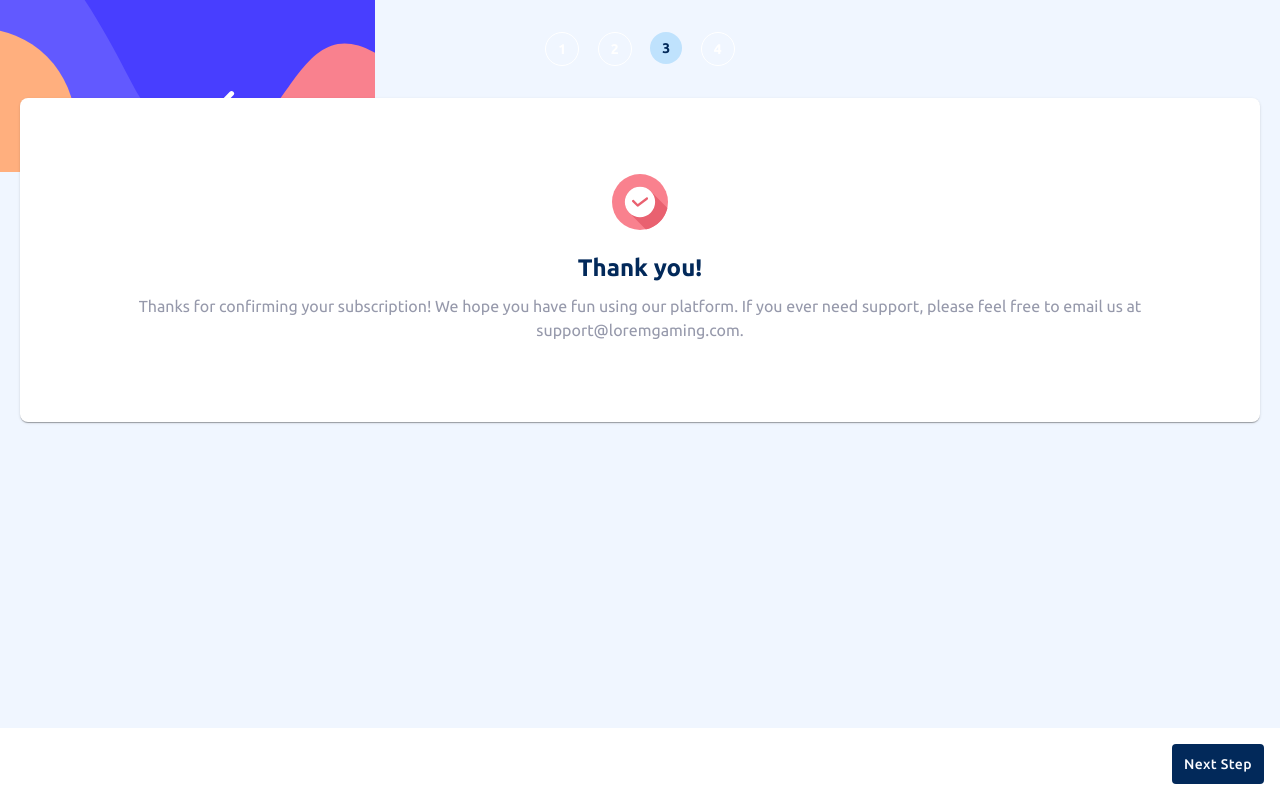
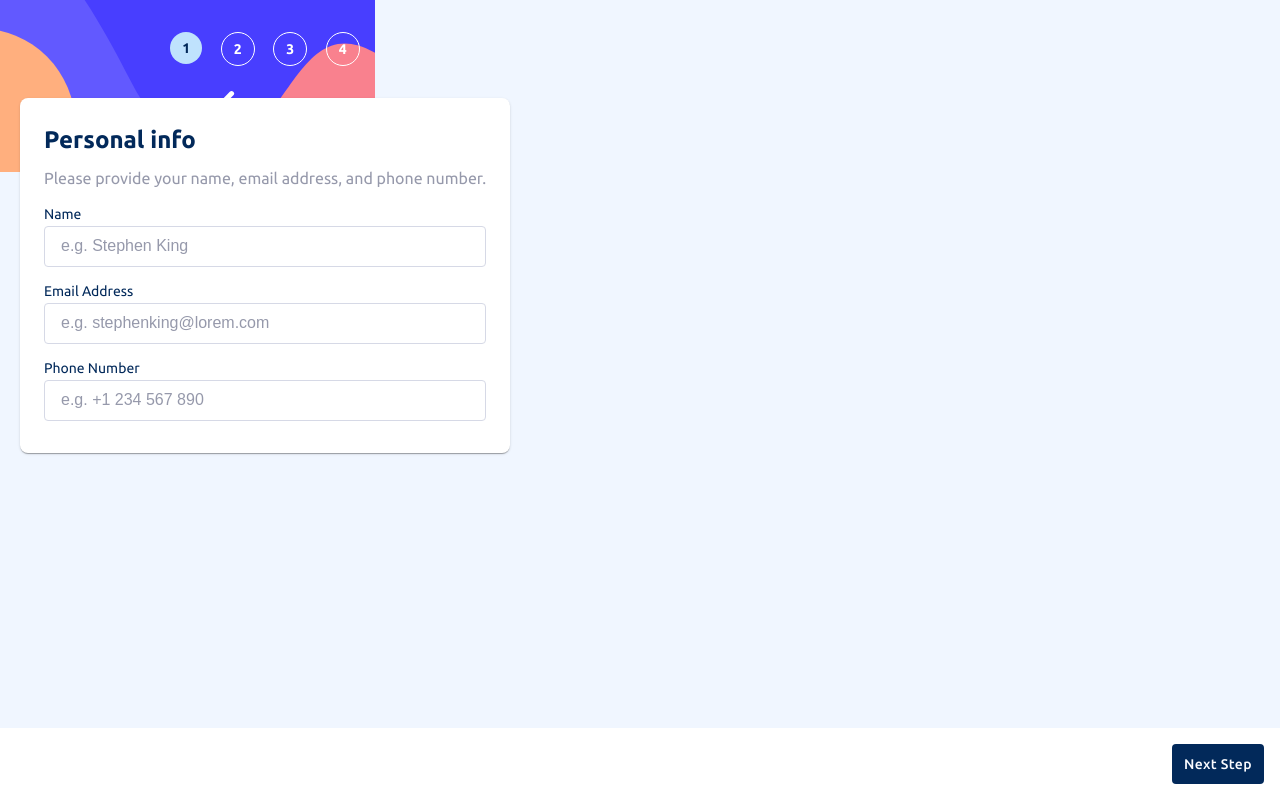
Before and after one commit to KamsiyonnaObi/multi-step-form, a React (Vite) app: page / in a window 1280 px wide. Built offline with nearby package versions, Linux system fonts and the light colour scheme.

Commit message:
chore: connect stages with state and render the correct form step

```diff
--- a/src/App.tsx
+++ b/src/App.tsx
@@ -2,39 +2,36 @@ import React from "react";
 import Paper from "@mui/material/Paper";
 import Button from "@mui/material/Button";
 import Stage from "./components/stages/Stage";
-import { PersonalInfo } from "./components/personalInfo/PersonalInfo";
-import { SelectPlan } from "./components/selectPlan/SelectPlan";
-import { AddOns } from "./components/addOns/AddOns";
-import { Confirm } from "./components/confirm/Confirm";
+import FormStep from "./components/FormStep";
 
 const App = () => {
+  const [currentStep, setCurrentStep] = React.useState(1);
   return (
     <>
       <div>
         <img src="../assets/images/bg-sidebar-mobile.svg" alt="header-image" />
       </div>
       <section className="form-container">
-        <Stage />
+        <Stage stage={currentStep} />
         <Paper sx={{ margin: "0 20px", borderRadius: "8px" }}>
           <section className="step-container">
-            {/* <PersonalInfo /> */}
-            {/* <SelectPlan /> */}
-            {/* <AddOns /> */}
-            <Confirm />
+            <FormStep currentStep={currentStep} />
           </section>
         </Paper>
       </section>
       {/* Mobile Footer */}
       <div className="mobile-footer">
+        {!(currentStep === 1) && (
           <Button
             variant="text"
             onClick={() => {
               alert("I've been clicked");
             }}
-          sx={{ display: "none" }}
           >
             Go Back
           </Button>
+        )}
+        {currentStep != 4 && (
           <Button
             variant="contained"
             onClick={() => {
@@ -44,6 +41,19 @@ const App = () => {
           >
             Next Step
           </Button>
+        )}
+        {currentStep === 4 && (
+          <Button
+            variant="contained"
+            size="large"
+            onClick={() => {
+              alert("I've been clicked");
+            }}
+            sx={{ backgroundColor: "var(--purplish-blue)", marginLeft: "auto" }}
+          >
+            Confirm
+          </Button>
+        )}
       </div>
     </>
   );
--- /dev/null
+++ b/src/components/FormStep.tsx
@@ -0,0 +1,24 @@
+import React from "react";
+import { PersonalInfo } from "./personalInfo/PersonalInfo";
+import { SelectPlan } from "./selectPlan/SelectPlan";
+import { AddOns } from "./addOns/AddOns";
+
+interface FormStepProps {
+  currentStep: number;
+}
+const FormStep = ({ currentStep }: FormStepProps) => {
+  switch (currentStep) {
+    case 1:
+      return <PersonalInfo />;
+    case 2:
+      return <SelectPlan />;
+    case 3:
+      return <AddOns />;
+    case 4:
+      return <div>Summary</div>;
+    default:
+      return <PersonalInfo />;
+  }
+};
+
+export default FormStep;
--- a/src/components/stages/Stage.tsx
+++ b/src/components/stages/Stage.tsx
@@ -1,8 +1,6 @@
 import React from "react";
 
-const Stage = () => {
-  const stage: number = 3;
-
+const Stage = ({ stage }: { stage: number }) => {
   return (
     <div className="stage-container">
       {[1, 2, 3, 4].map((number) => (
```
Lines whose indentation alone changed are shown as unchanged.
